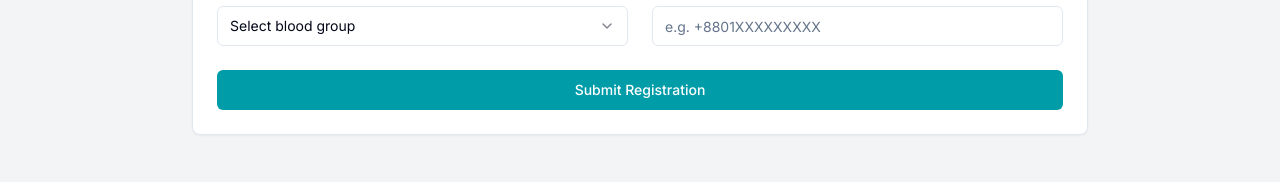
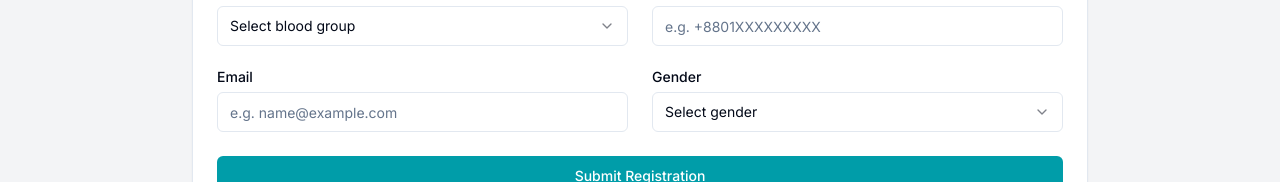
Before and after one commit to KRShanto/rka-website, a Next.js app: page /join-us in a window 1280 px wide. Shown: the part 701-883 px from the top of the page. Built offline with nearby package versions, Linux system fonts and the light colour scheme; no server answers.

Commit message:
feat(join-us): add email and gender fields to Join Us form
- Introduced an email input field with validation for proper email format.
- Added a gender selection dropdown with options for male and female, enhancing user data collection in the Join Us form.

```diff
--- a/app/join-us/page.tsx
+++ b/app/join-us/page.tsx
@@ -186,6 +186,29 @@ export default function JoinUs() {
                         required
                       />
                     </div>
+                    <div className="flex flex-col gap-2">
+                      <Label htmlFor="email">Email</Label>
+                      <Input
+                        id="email"
+                        name="email"
+                        type="email"
+                        inputMode="email"
+                        placeholder="e.g. name@example.com"
+                        required
+                      />
+                    </div>
+                    <div className="flex flex-col gap-2">
+                      <Label htmlFor="gender">Gender</Label>
+                      <Select name="gender">
+                        <SelectTrigger id="gender">
+                          <SelectValue placeholder="Select gender" />
+                        </SelectTrigger>
+                        <SelectContent>
+                          <SelectItem value="male">Male</SelectItem>
+                          <SelectItem value="female">Female</SelectItem>
+                        </SelectContent>
+                      </Select>
+                    </div>
                     <div className="md:col-span-2">
                       <Button
                         type="submit"
```
